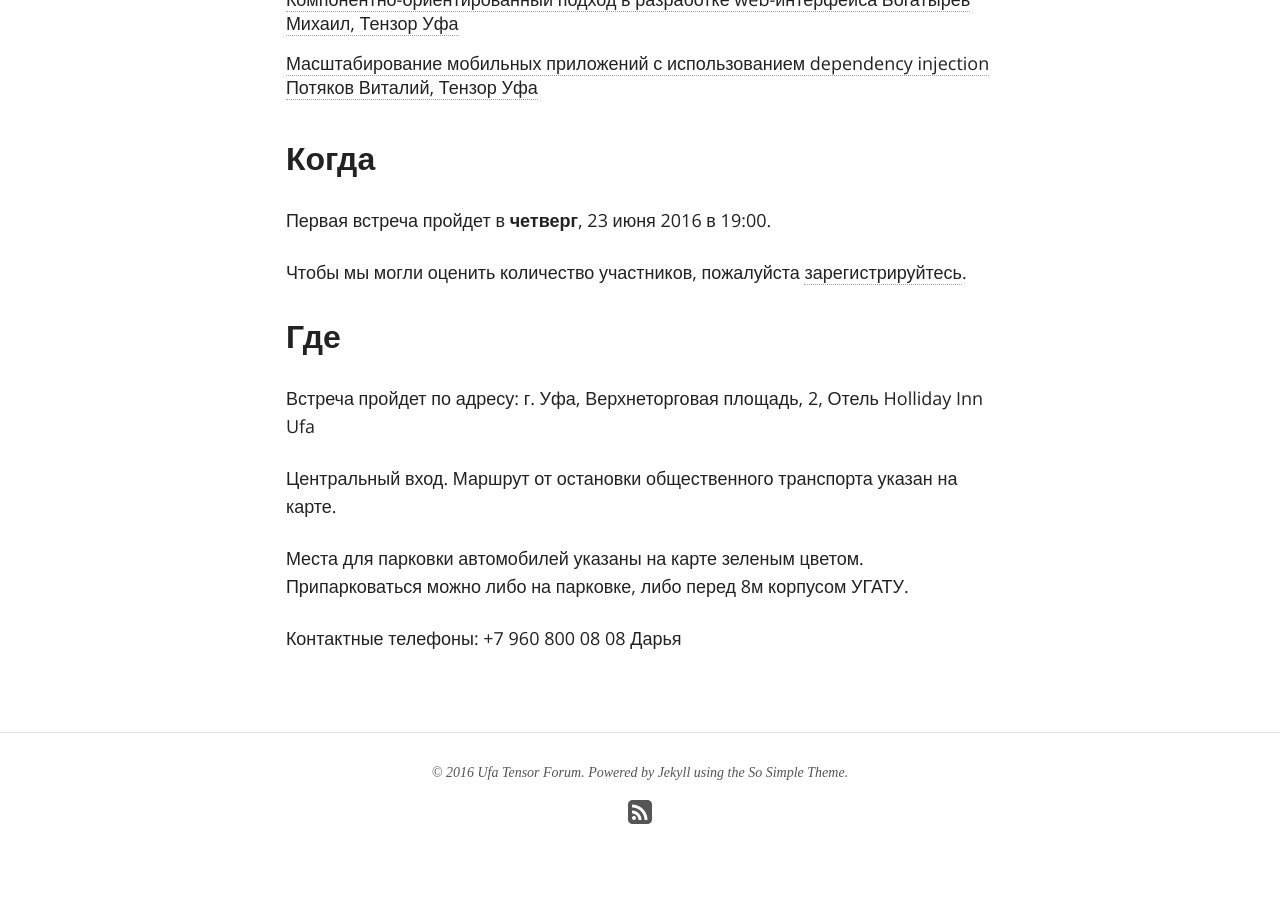
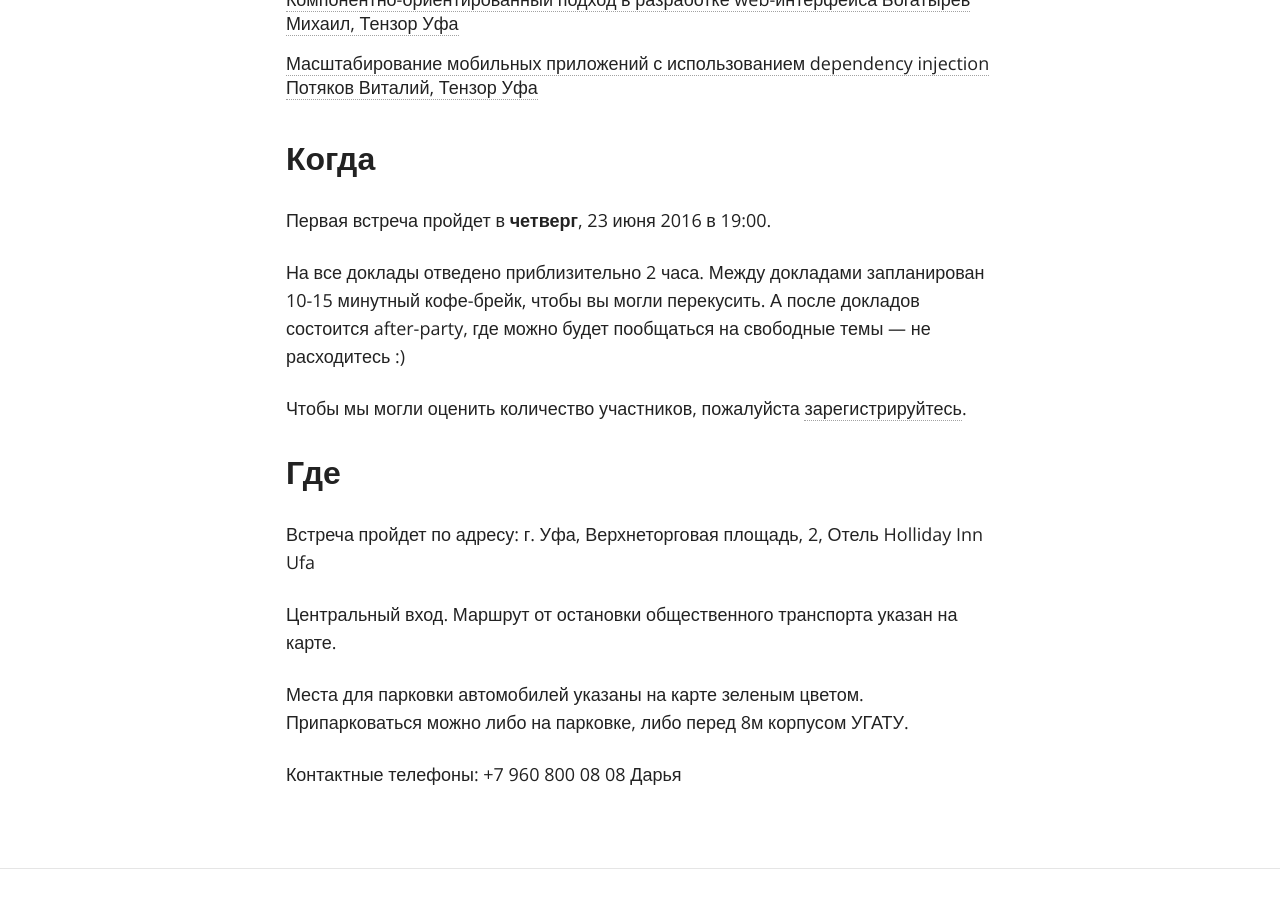
Before and after one commit to tensor-ufa/tensor-ufa.github.io, a Jekyll site: the page built from index.md, in a window 1280 px wide and 900 px high, scrolled down 756 px. Built offline with Jekyll 4.4.1, drawn with Linux system fonts in a browser that asks for light colours; nearby versions of some CDN libraries; comment, search, counter and statistics services are not loaded.

Commit message:
текст с кофебрейком

```diff
--- a/index.md
+++ b/index.md
@@ -29,6 +29,8 @@ comments: true
 
 Первая встреча пройдет в **четверг**, 23 июня 2016 в 19:00.
 
+На все доклады отведено приблизительно 2 часа. Между докладами запланирован 10-15 минутный кофе-брейк, чтобы вы могли перекусить. А после докладов состоится after-party, где можно будет пообщаться на свободные темы — не расходитесь :)
+
 Чтобы мы могли оценить количество участников, пожалуйста [зарегистрируйтесь][register].
 
 Где
```
